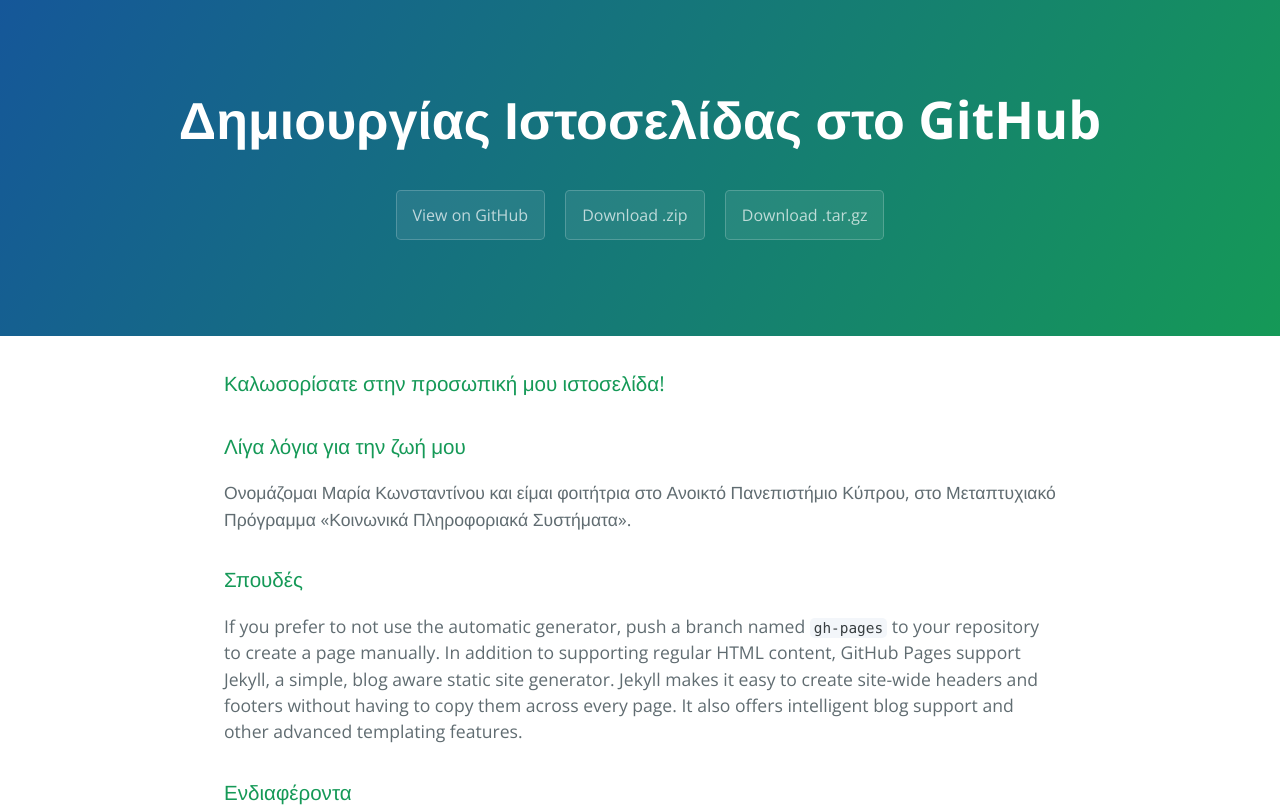
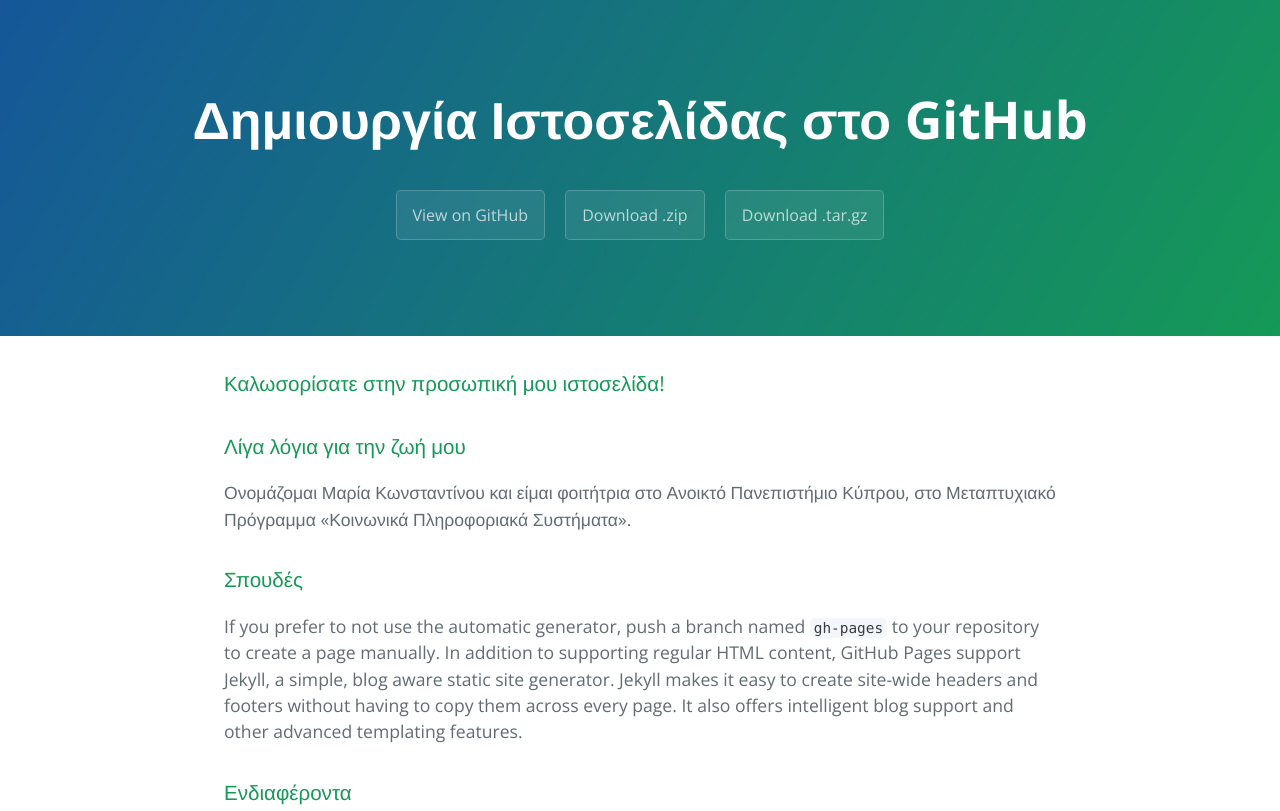
Before and after one commit to Mitsakit/website.github.io, a plain HTML site: page index.html in a window 1280 px wide. Shown: the top 811 px of the page. Drawn offline with nearby package versions, Linux system fonts and the light colour scheme.

Commit message:
Update index.html

```diff
--- a/index.html
+++ b/index.html
@@ -11,7 +11,7 @@
   </head>
   <body>
     <section class="page-header">
-      <h1 class="project-name">Δημιουργίας Ιστοσελίδας στο GitHub</h1>
+      <h1 class="project-name">Δημιουργία Ιστοσελίδας στο GitHub</h1>
       <h2 class="project-tagline"></h2>
       <a href="https://github.com/Mitsakit/website.github.io" class="btn">View on GitHub</a>
       <a href="https://github.com/Mitsakit/website.github.io/zipball/master" class="btn">Download .zip</a>
```
